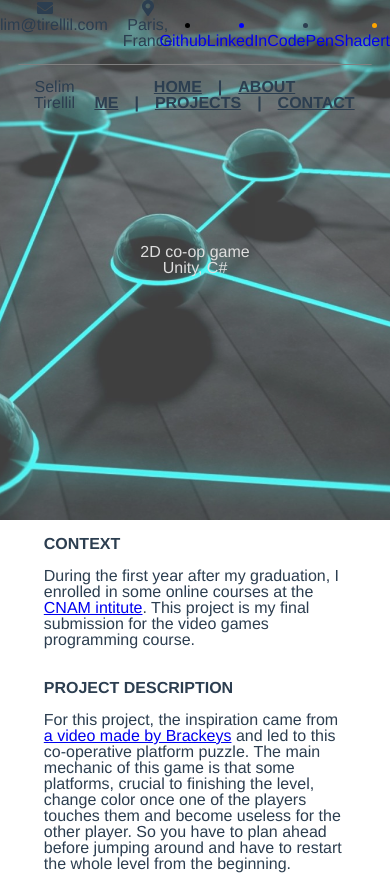
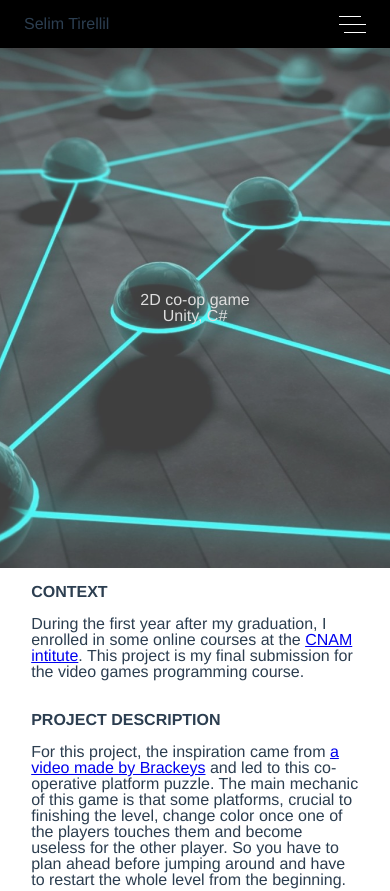
Before and after one commit to selimbat/tirellil-com, a Vue app: page /#/projects/mux205 in a window 390 px wide. Shown: the top 891 px of the page. Built offline with nearby package versions, Linux system fonts and the light colour scheme.

Commit message:
Add mobile support for header

```diff
--- a/src/components/Header.vue
+++ b/src/components/Header.vue
@@ -1,13 +1,16 @@
 <template>
-  <ResponsiveContainer style="position: fixed">
+  <ResponsiveContainer
+    :style="!mobileView ? 'position: fixed' : ''"
+    @toggle-mobile-view="toggleMobileView"
+    :isHeader="true"
+  >
     <header>
-      <slot name="header-top"></slot>
-      <span></span>
+      <slot name="header-top" v-if="!mobileView"></slot>
+      <span v-if="!mobileView"></span>
       <slot name="header-bottom"></slot>
     </header>
   </ResponsiveContainer>
 </template>
-
 
 <script>
   import ResponsiveContainer from "@/components/ResponsiveContainer.vue";
@@ -16,6 +19,17 @@ export default {
     name: "Header",
     components: {
       ResponsiveContainer,
+    },
+    data() {
+      return {
+        mobileView: false,
+      };
+    },
+    methods: {
+      toggleMobileView(mobileView) {
+        this.mobileView = mobileView;
+        this.$emit("toggle-mobile-view", mobileView);
+      },
     },
   };
 </script>
--- a/src/components/NavButton.vue
+++ b/src/components/NavButton.vue
@@ -1,5 +1,5 @@
 <template>
-  <router-link :to="route">{{ label }}</router-link>
+  <router-link class="nav-button" :to="route">{{ label }}</router-link>
 </template>
 
 <script>
@@ -19,8 +19,7 @@ export default {
 </script>
 
 <style scoped>
-a + a::before {
-  content: "|";
-  padding-inline: 1rem;
+  .nav-button + .nav-button {
+    margin-top: 1em;
   }
 </style>
--- a/src/components/Navigation.vue
+++ b/src/components/Navigation.vue
@@ -1,5 +1,5 @@
 <template>
-  <Header class="header">
+  <Header class="header" @toggle-mobile-view="toggleMobileView">
     <div slot="header-top" class="header-top">
       <ul class="infos">
         <li class="email">
@@ -19,11 +19,22 @@
         </li>
       </ul>
     </div>
-    <div slot="header-bottom" class="header-bottom">
-      <div>
+    <div
+      slot="header-bottom"
+      class="header-bottom"
+      :class="{ 'header-mobile': mobileView }"
+    >
+      <div class="title">
         <h1>Selim Tirellil</h1>
       </div>
-      <div>
+      <ToggleMenuButton v-if="mobileView" @on-menu-toggle="toggleNav" />
+      <div
+        class="nav"
+        :class="{
+          'nav-mobile': mobileView,
+          open: !mobileView || isMobileNavOpen,
+        }"
+      >
         <nav>
           <NavButton
             v-for="page in pages"
@@ -37,22 +48,23 @@
   </Header>
 </template>
 
-
 <script>
   import NavButton from "@/components/NavButton.vue";
   import Header from "@/components/Header.vue";
+  import ToggleMenuButton from "@/components/ToggleMenuButton.vue";
 
   export default {
     name: "Navigation",
     components: {
       NavButton,
       Header,
+      ToggleMenuButton,
     },
     props: {
       socials: {
         type: Array,
-      required: true
-    }
+        required: true,
+      },
     },
     data() {
       return {
@@ -74,7 +86,17 @@ export default {
             route: "/contact",
           },
         ],
+        mobileView: false,
+        isMobileNavOpen: false,
       };
+    },
+    methods: {
+      toggleMobileView(mobileView) {
+        this.mobileView = mobileView;
+      },
+      toggleNav(value) {
+        this.isMobileNavOpen = value;
+      },
     },
   };
 </script>
@@ -157,6 +179,41 @@ export default {
 
   .email > svg,
   .location > svg {
-  color: var(--primary-color);
+    color: var(--accent-color);
+  }
+
+  .header-mobile {
+    background-color: #000;
+    padding: 1em 1.5em 1em 1.5em;
+    margin-left: 0;
+    margin-right: 0;
+    position: relative;
+    flex-wrap: wrap;
+    .nav-mobile {
+      top: 100%;
+      width: 94%;
+      background-color: #000;
+      flex: 0 0 100%;
+      overflow: hidden;
+      max-height: 0;
+      transition: max-height 0.25s ease-in;
+      a:first-of-type {
+        padding-top: 2em;
+      }
+      a:last-of-type {
+        padding-bottom: 1em;
+      }
+    }
+
+    .nav-mobile.open {
+      max-height: 500px;
+      transition: max-height 0.3s ease-in;
+    }
+
+    .nav > nav {
+      display: flex;
+      flex-direction: column;
+      align-items: flex-start;
+    }
   }
 </style>
--- a/src/components/ResponsiveContainer.vue
+++ b/src/components/ResponsiveContainer.vue
@@ -4,19 +4,33 @@
   </div>
 </template>
 
-
 <script>
   export default {
     name: "ResponsiveContainer",
+    props: {
+      isHeader: {
+        type: Boolean,
+        default: false,
+      },
+    },
     data() {
       return {
         maxWidth: 1140, // pixels
+        mobileView: false,
       };
     },
     watch: {
-    maxWidth: function () {
+      maxWidth: function() {
         let container = this.$refs.container;
+        this.mobileView = this.maxWidth <= 720;
+        if (this.mobileView) {
+          container.style.width = "100vw";
+        } else {
           container.style.width = this.maxWidth + "px";
+        }
+      },
+      mobileView: function() {
+        this.$emit("toggle-mobile-view", this.mobileView);
       },
     },
     methods: {
--- /dev/null
+++ b/src/components/ToggleMenuButton.vue
@@ -0,0 +1,91 @@
+<template>
+  <div class="toggle-nav" @click="toggle" :class="{ open: isOpen }">
+    <span></span>
+  </div>
+</template>
+
+<script>
+  export default {
+    name: "ToggleMenuButton",
+    data() {
+      return {
+        isOpen: false,
+      };
+    },
+    methods: {
+      toggle() {
+        this.isOpen = !this.isOpen;
+        this.$emit("on-menu-toggle", this.isOpen);
+      },
+    },
+  };
+</script>
+
+<style lang="scss" scoped>
+  .toggle-nav {
+    cursor: pointer;
+    position: relative;
+    width: 1.7em;
+    height: 1em;
+    span {
+      right: 1em;
+      top: 50%;
+      transform: translateX(1em);
+    }
+    span,
+    span::before,
+    span::after {
+      width: 1.7em;
+      height: 1px;
+      background-color: #fff;
+      position: absolute;
+      transition: all 0.2s ease-in;
+    }
+    span::before,
+    span::after {
+      content: "";
+      width: 80%;
+      transition: all 0.3s linear;
+    }
+    span::before {
+      right: 20%;
+      top: -0.5em;
+    }
+    span::after {
+      right: 0;
+      top: 0.5em;
+    }
+  }
+  .toggle-nav:hover {
+    span::before,
+    span::after {
+      width: 100%;
+    }
+    span::before {
+      right: 0;
+    }
+  }
+  .toggle-nav.open {
+    span {
+      background-color: transparent;
+    }
+    span::before,
+    span::after {
+      top: 0;
+      width: 100%;
+    }
+    span::before {
+      right: 0;
+      transform: rotate(45deg);
+    }
+    span::after {
+      transform: rotate(-45deg);
+    }
+  }
+  .toggle-nav:hover.open {
+    span::before,
+    span::after {
+      transform: rotate(0deg);
+    }
+  }
+</style>
```
Lines whose indentation alone changed are shown as unchanged.
